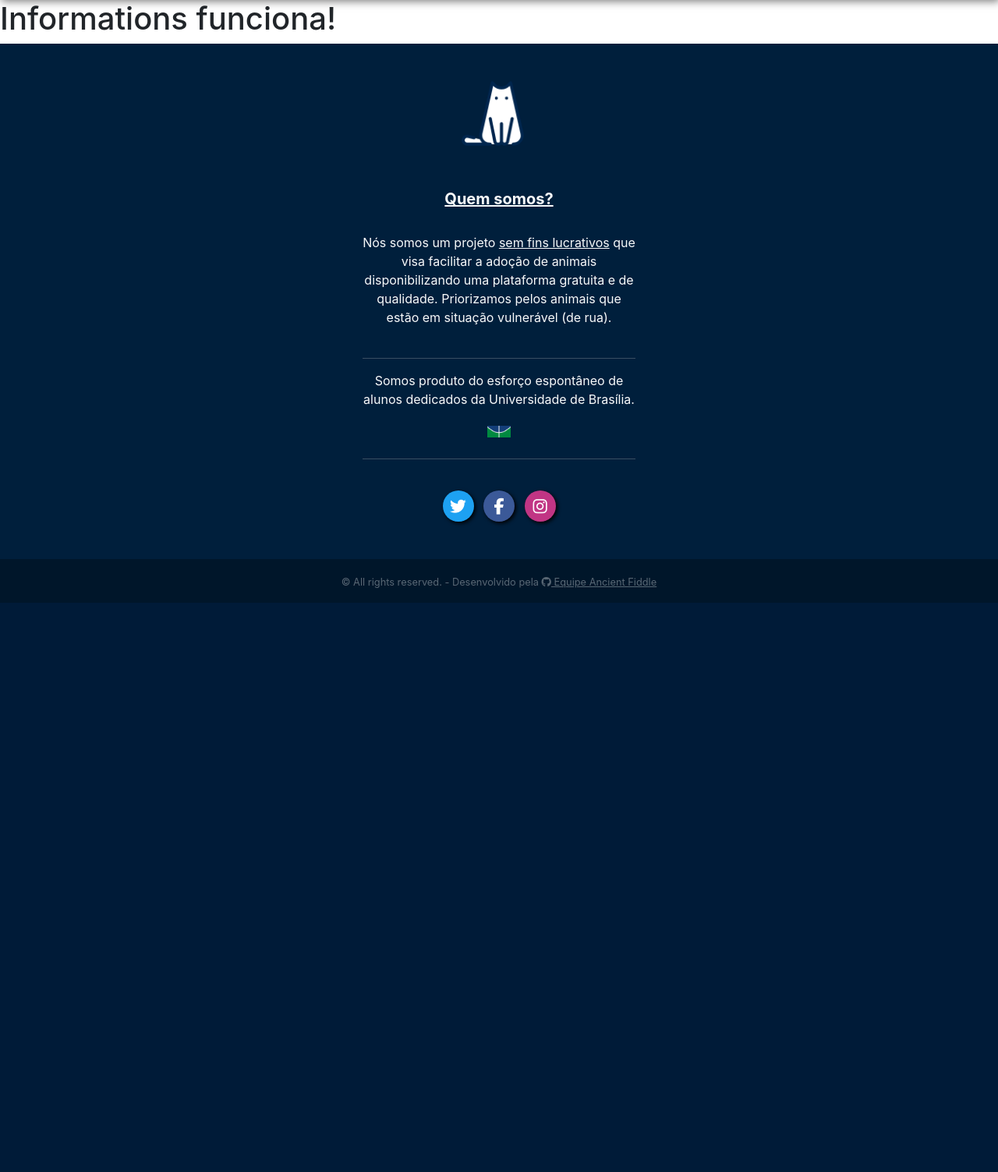
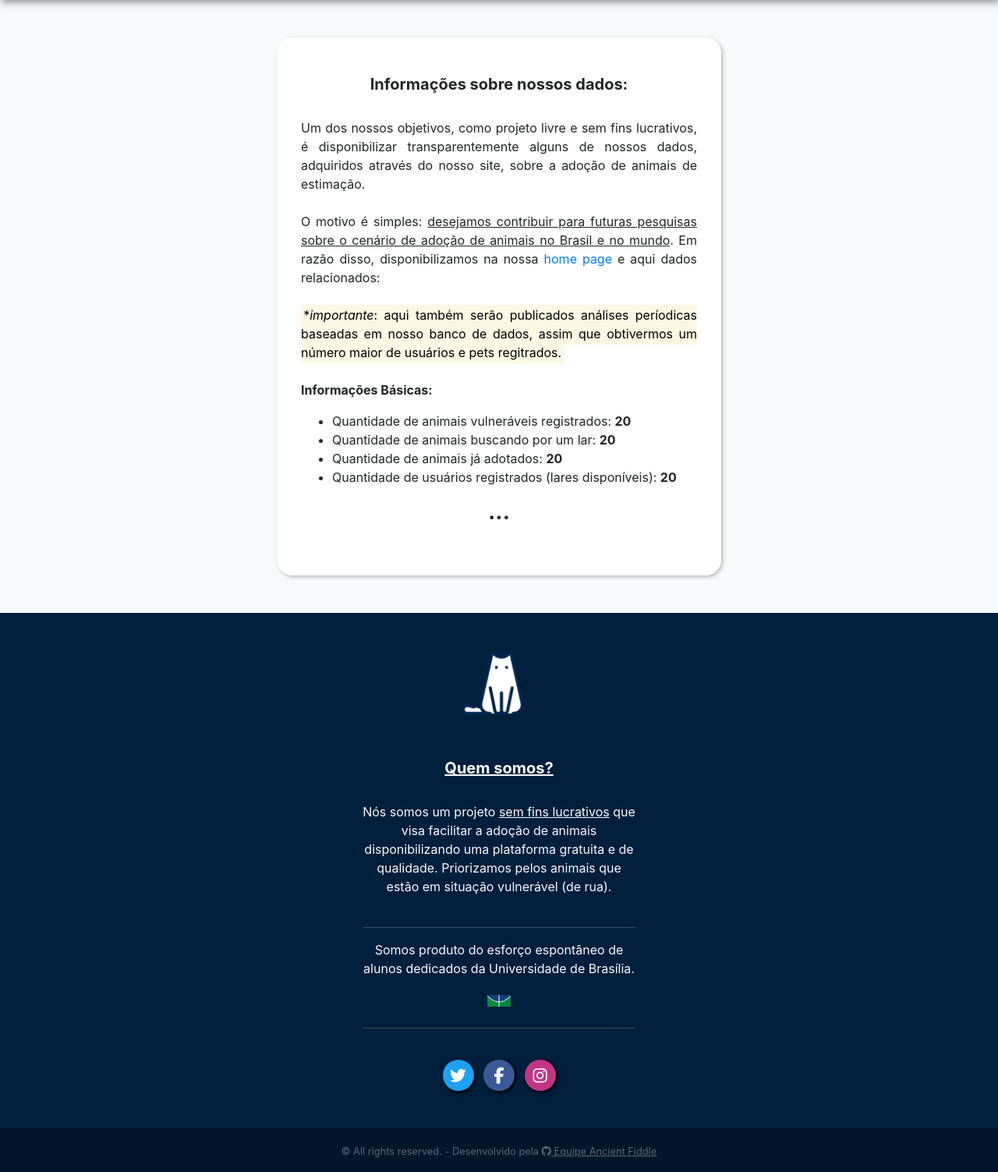
Before and after one commit to Me-Adota/website, a Django app: page /informations in a window 1280 px wide. Shown: the part 148-1651 px from the top of the page at 78% size. Before the commit the page ends 921 px from the top, so only its background shows below. Run offline with Django 3.2, Linux system fonts and the light colour scheme; some libraries are stand-ins or nearby versions.

Commit message:
bulb: Add informations page

```diff
--- a/templates/pages/informations.html
+++ b/templates/pages/informations.html
@@ -7,5 +7,52 @@
 
 {% block content %}
 
-<h1>Informations funciona!</h1>
+<div id="loading-box">
+    <div class="container h-100 text-center">
+        <div class="row">
+            <div class="col-12 align-self-center">
+                <img class="img-fluid loading-dog" src="{% static 'img/common/loading_1.gif' %}" alt="">
+                <br>
+                <img class="img-fluid loading-gif" src="{% static 'img/common/loading_2.gif' %}" alt="">
+            </div>
+        </div>
+    </div>
+</div>
+
+<section style="background-color: #f7fafb;">
+    <div class="container py-5">
+        <div class="row justify-content-center">
+            <div class="col-6 text-center white-box py-5">
+                <h5><strong>Informações sobre nossos dados:</strong></h5>
+                <br>
+                <div class="text-justify px-3">
+                    <p>
+                        Um dos nossos objetivos, como projeto livre e sem fins lucrativos, é disponibilizar transparentemente alguns de nossos dados, adquiridos através do nosso site, sobre a
+                        adoção de animais de estimação.
+                        <br><br>
+                        O motivo é simples: <u>desejamos contribuir para futuras pesquisas sobre o cenário de adoção de animais
+                        no Brasil e no mundo</u>. Em razão disso, disponibilizamos na nossa <a href="{% url 'pages:home'%}">home page</a> e aqui dados relacionados:
+                        <br><br>
+                        <mark>*<em>importante</em>: aqui também serão publicados análises períodicas baseadas em nosso banco de dados, assim que obtivermos um número maior de usuários e pets regitrados.</mark>
+                        <br><br>
+
+                        <strong>Informações Básicas:</strong>
+
+                        <ul>
+                            <li>Quantidade de animais vulneráveis registrados: <strong>20</strong></li>
+                            <li>Quantidade de animais buscando por um lar: <strong>20</strong></li>
+                            <li>Quantidade de animais já adotados: <strong>20</strong></li>
+                            <li>Quantidade de usuários registrados (lares disponíveis): <strong>20</strong></li>
+                        </ul>
+
+                        <div class="text-center">
+                            <h3><strong>...</strong></h3>
+                        </div>
+                    </p>
+                </div>
+            </div>
+        </div>
+    </div>
+</section>
+
 {% endblock content %}
```
